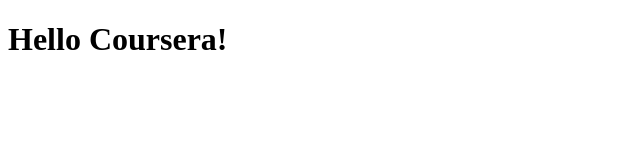
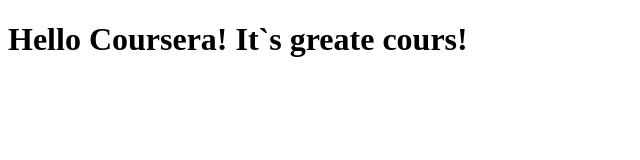
Before and after one commit to FreeTern/coursera-test, a plain HTML site: page site/index.html in a window 1280 px wide. Shown: the whole page, without its empty margins (0-640 px from the left). Drawn offline with Linux system fonts and the light colour scheme.

Commit message:
Small addition to our page content

```diff
--- a/site/index.html
+++ b/site/index.html
@@ -4,6 +4,6 @@
 	<title>Hello Coursera!</title>
 </head>
 <body>
-<h1>Hello Coursera!</h1>
+<h1>Hello Coursera! It`s greate cours!</h1>
 </body>
 </html>
```
